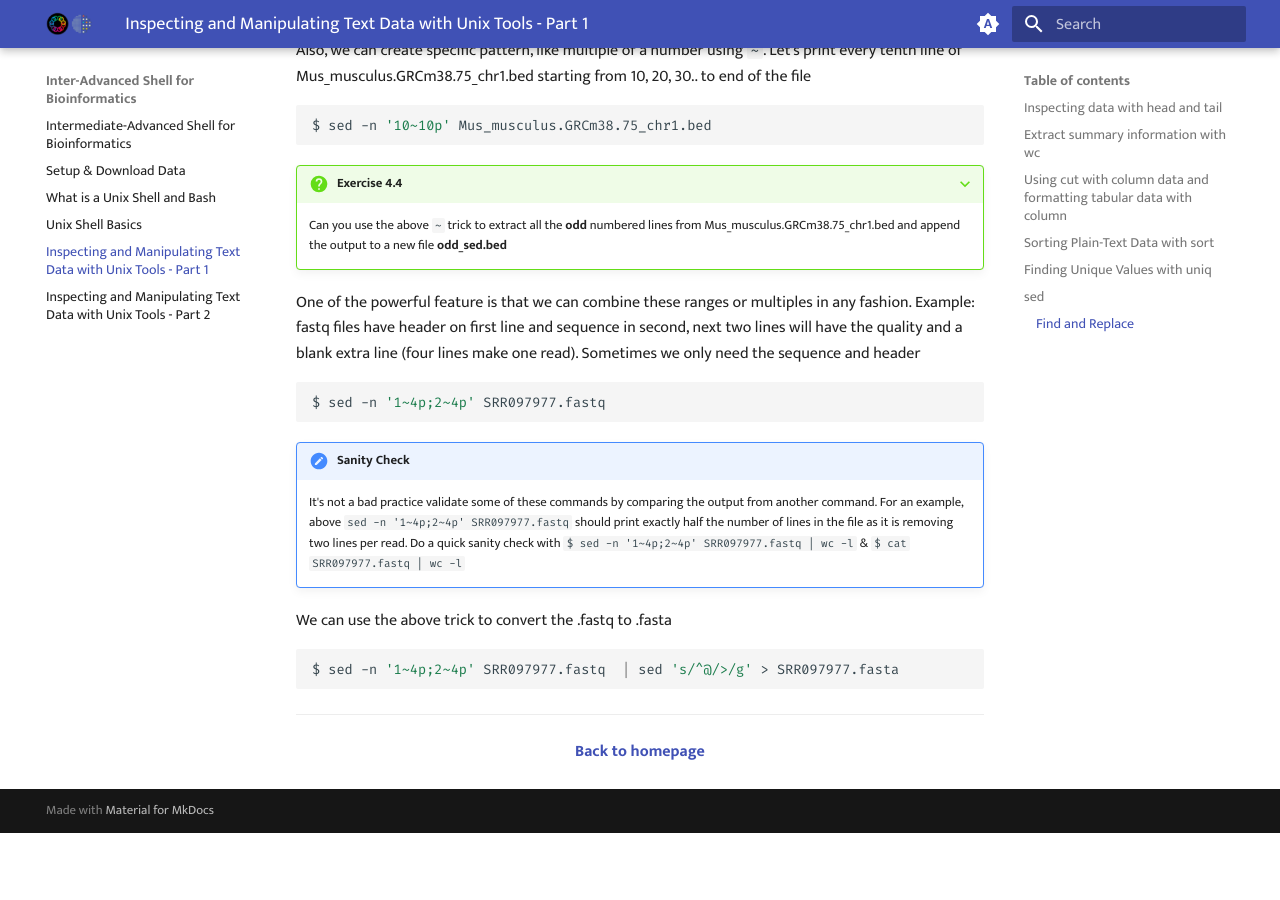
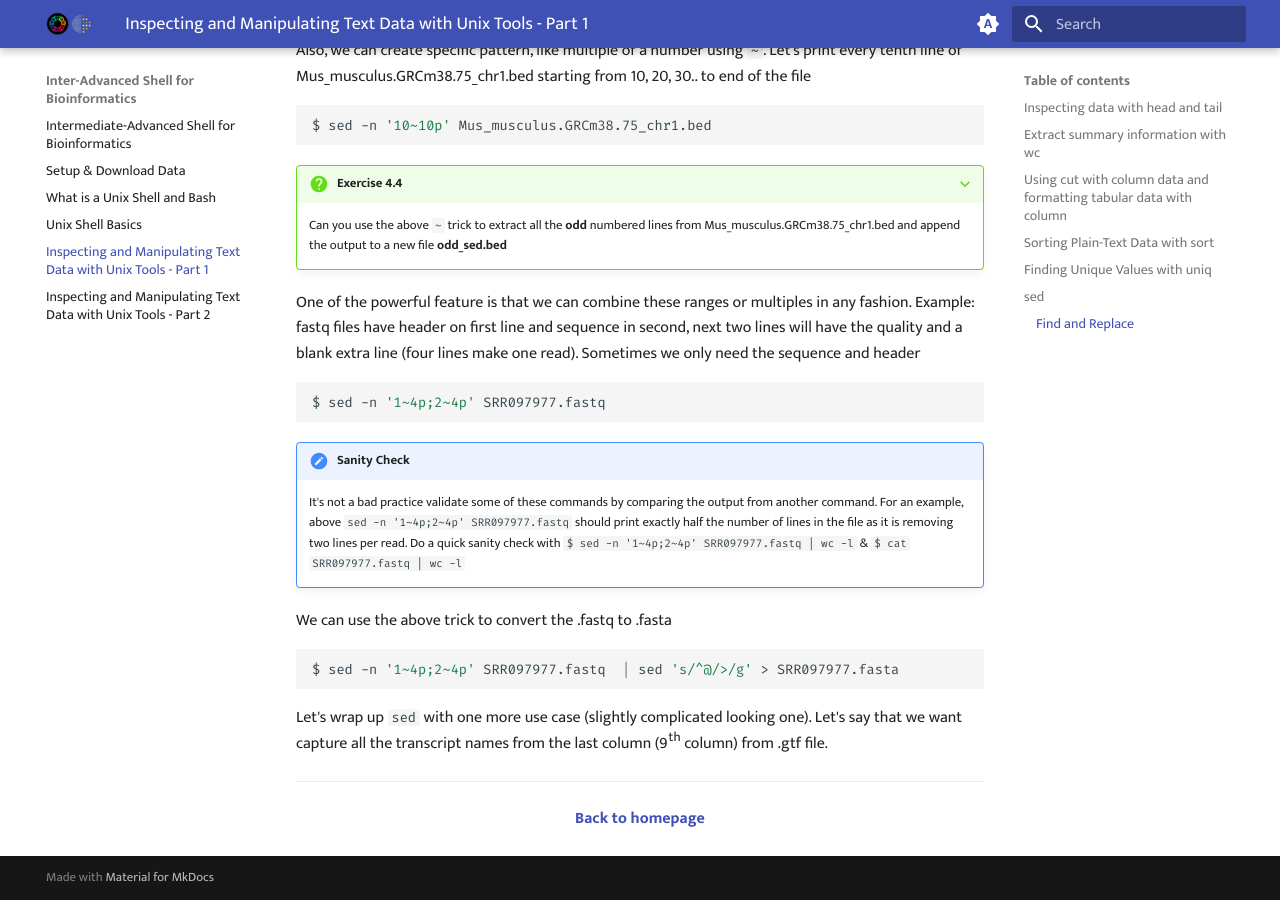
Before and after one commit to GenomicsAotearoa/shell-for-bioinformatics, an MkDocs documentation site: the page built from docs/4_inspectmanipluate.md, in a window 1280 px wide and 900 px high, scrolled down 8947 px. Built offline with MkDocs 1.6.1 and Material for MkDocs 9.7.7, drawn with Linux system fonts in a browser that asks for light colours; before the commit the page ends 9780 px from its top, so only the background shows below that.

Commit message:
more sed example

````diff
--- a/docs/4_inspectmanipluate.md
+++ b/docs/4_inspectmanipluate.md
@@ -404,6 +404,7 @@ We can use the above trick to convert the .fastq to .fasta
 ```bash
 $ sed -n '1~4p;2~4p' SRR097977.fastq  | sed 's/^@/>/g' > SRR097977.fasta
 ```
+Let's wrap up `sed` with one more use case (slightly complicated looking one). Let's say that we want capture all the transcript names from the last column (9th column) from .gtf file.
 - - -
 
 <p align="center"><b><a class="btn" href="https://genomicsaotearoa.github.io/bash-for-bioinformatics/" style="background: var(--bs-dark);font-weight:bold">Back to homepage</a></b></p>
````
